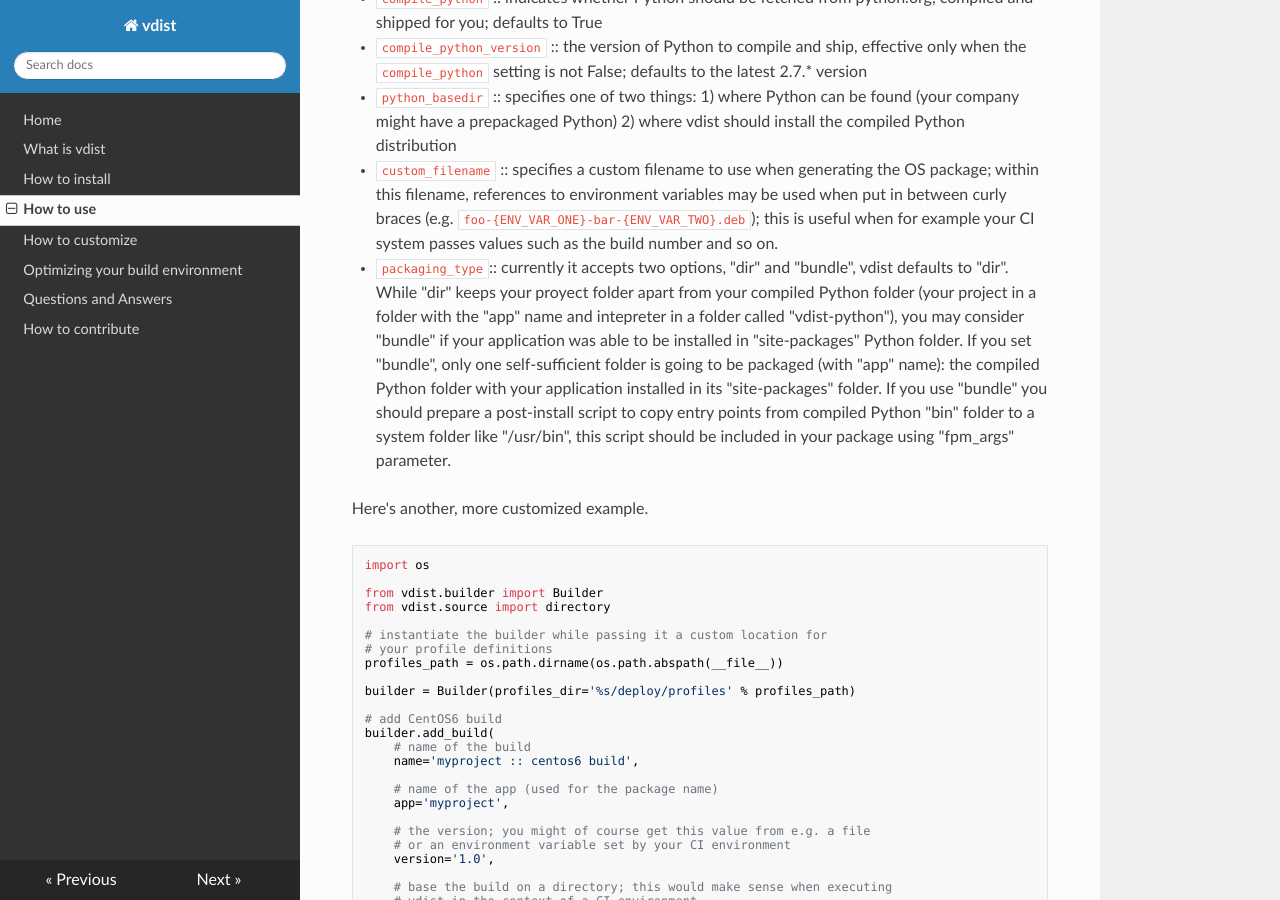
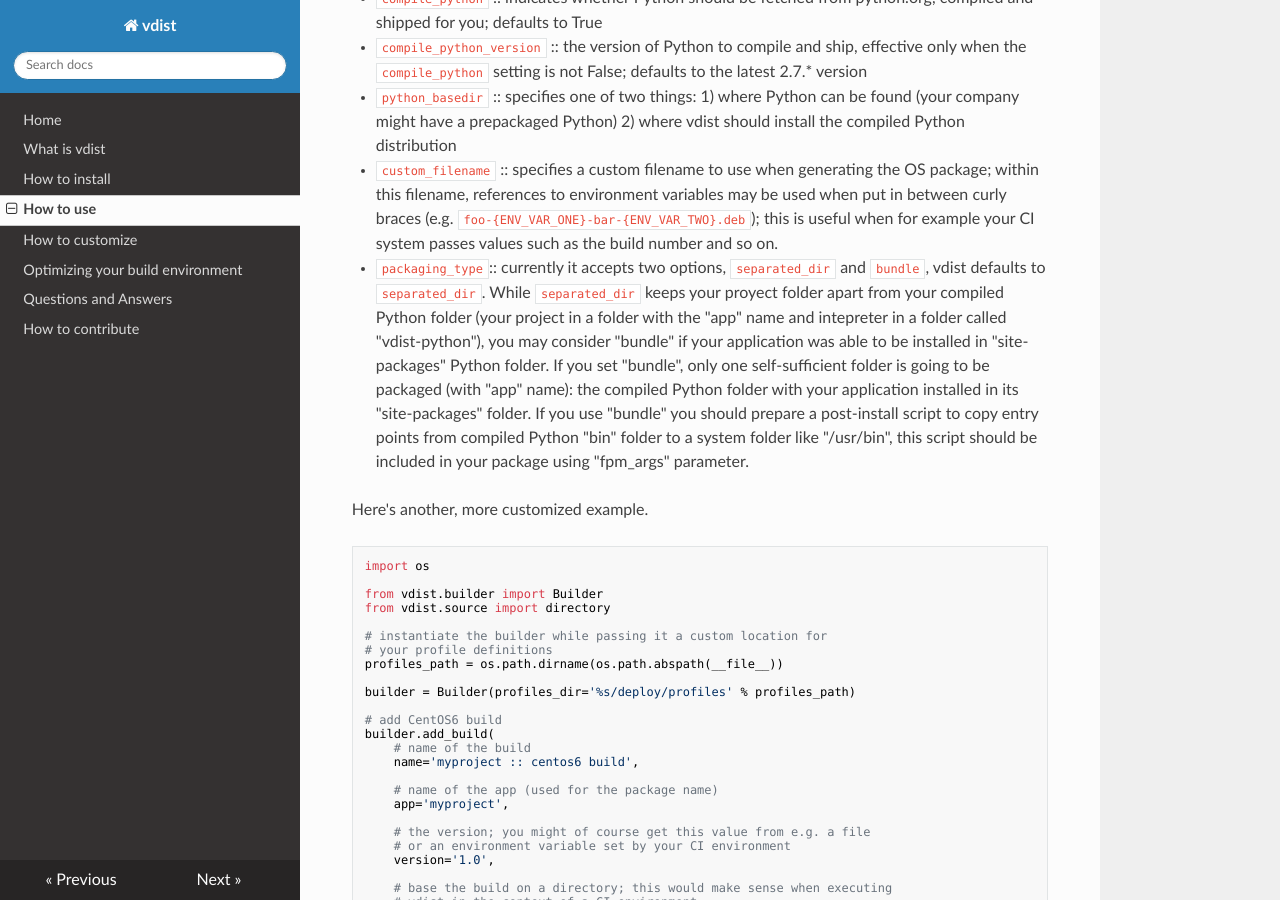
Before and after one commit to objectified/vdist, an MkDocs documentation site: the page built from docs/howtouse.md, in a window 1280 px wide and 900 px high, scrolled down 2292 px. Built offline with MkDocs 1.6.1, drawn with Linux system fonts in a browser that asks for light colours; nearby versions of some CDN libraries; old or Windows-style settings are respelled for this version of MkDocs.

Commit message:
Package_type parameter explanation erroneously said one of the options was "dir". Corrected to say option actually is "separated_dir".

```diff
--- a/docs/howtouse.md
+++ b/docs/howtouse.md
@@ -84,7 +84,7 @@
 - `compile_python_version` :: the version of Python to compile and ship, effective only when the `compile_python` setting is not False; defaults to the latest 2.7.\* version
 - `python_basedir` :: specifies one of two things: 1) where Python can be found (your company might have a prepackaged Python) 2) where vdist should install the compiled Python distribution
 - `custom_filename` :: specifies a custom filename to use when generating the OS package; within this filename, references to environment variables may be used when put in between curly braces (e.g. `foo-{ENV_VAR_ONE}-bar-{ENV_VAR_TWO}.deb`); this is useful when for example your CI system passes values such as the build number and so on.
-- `packaging_type`:: currently it accepts two options, "dir" and "bundle", vdist defaults to "dir". While "dir" keeps your proyect folder apart from your compiled Python folder (your project in a folder with the "app" name and intepreter in a folder called "vdist-python"), you may consider "bundle" if your application was able to be installed in "site-packages" Python folder. If you set "bundle", only one self-sufficient folder is going to be packaged (with "app" name): the compiled Python folder with your application installed in its "site-packages" folder. If you use "bundle" you should prepare a post-install script to copy entry points from compiled Python "bin" folder to a system folder like "/usr/bin", this script should be included in your package using "fpm_args" parameter.
+- `packaging_type`:: currently it accepts two options, `separated_dir` and `bundle`, vdist defaults to `separated_dir`. While `separated_dir` keeps your proyect folder apart from your compiled Python folder (your project in a folder with the "app" name and intepreter in a folder called "vdist-python"), you may consider "bundle" if your application was able to be installed in "site-packages" Python folder. If you set "bundle", only one self-sufficient folder is going to be packaged (with "app" name): the compiled Python folder with your application installed in its "site-packages" folder. If you use "bundle" you should prepare a post-install script to copy entry points from compiled Python "bin" folder to a system folder like "/usr/bin", this script should be included in your package using "fpm_args" parameter.
 
 Here's another, more customized example.
 
```
